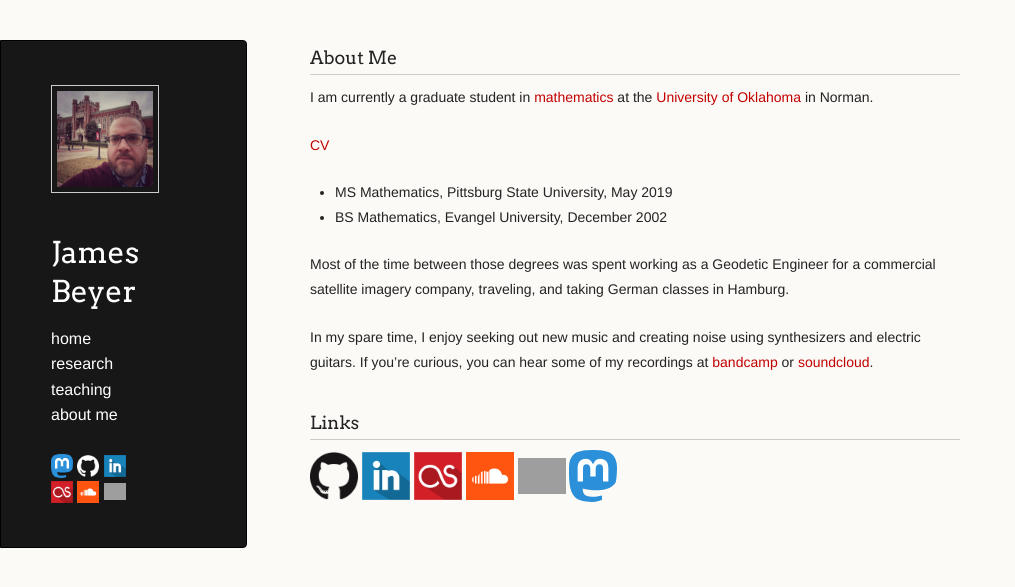
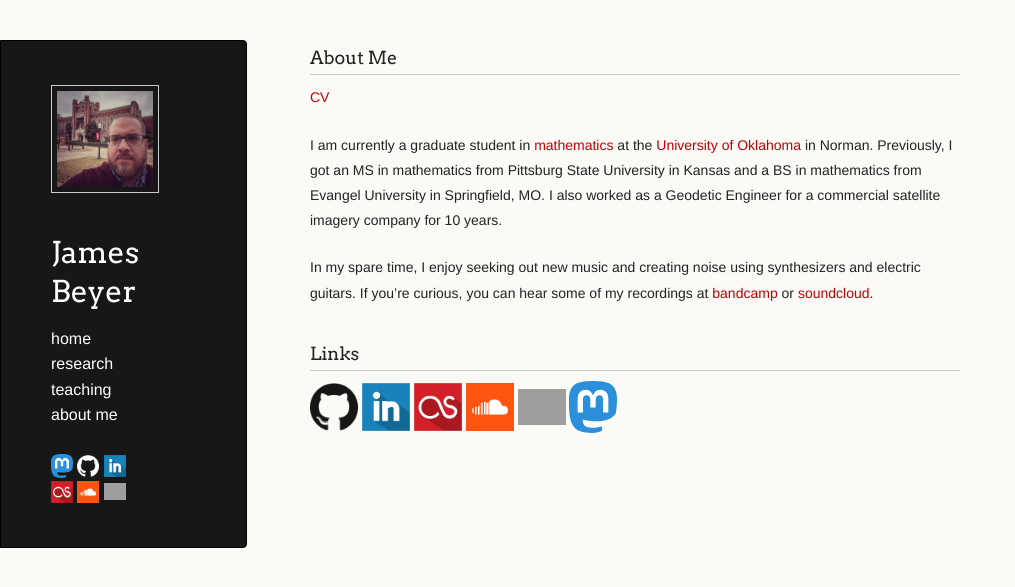
Before and after one commit to jebeyer/jebeyer.github.io, a Jekyll site: the page built from about.md, in a window 1280 px wide. Shown: the top 587 px of the page, without its empty margins (0-1015 px from the left). Built offline with Jekyll 4.4.1, drawn with Linux system fonts in a browser that asks for light colours; a script that is not in the unit is left out; our own code applies the rules of GitHub Pages for plain Markdown files; grey boxes are pictures that could not be loaded.

Commit message:
formatting change

```diff
--- a/about.md
+++ b/about.md
@@ -4,14 +4,9 @@
 
 ### About Me
 
-I am currently a graduate student in [mathematics](http://math.ou.edu/) at the [University of Oklahoma](http://www.ou.edu/) in Norman.
-
 [CV](https://drive.google.com/file/d/1GteexAMUcl4p-Qd1MuFYPjpGtCoITJp4/view?usp=sharing)
 
-- MS Mathematics, Pittsburg State University, May 2019
-- BS Mathematics, Evangel University, December 2002
-
-Most of the time between those degrees was spent working as a Geodetic Engineer for a commercial satellite imagery company, traveling, and taking German classes in Hamburg.
+I am currently a graduate student in [mathematics](http://math.ou.edu/) at the [University of Oklahoma](http://www.ou.edu/) in Norman. Previously, I got an MS in mathematics from Pittsburg State University in Kansas and a BS in mathematics from Evangel University in Springfield, MO. I also worked as a Geodetic Engineer for a commercial satellite imagery company for 10 years.
 
 In my spare time, I enjoy seeking out new music and creating noise using synthesizers and electric guitars. If you're curious, you can hear some of my recordings at [bandcamp](https://whistlingkitty.bandcamp.com) or [soundcloud](https://soundcloud.com/whistlingkitty).
 
```
